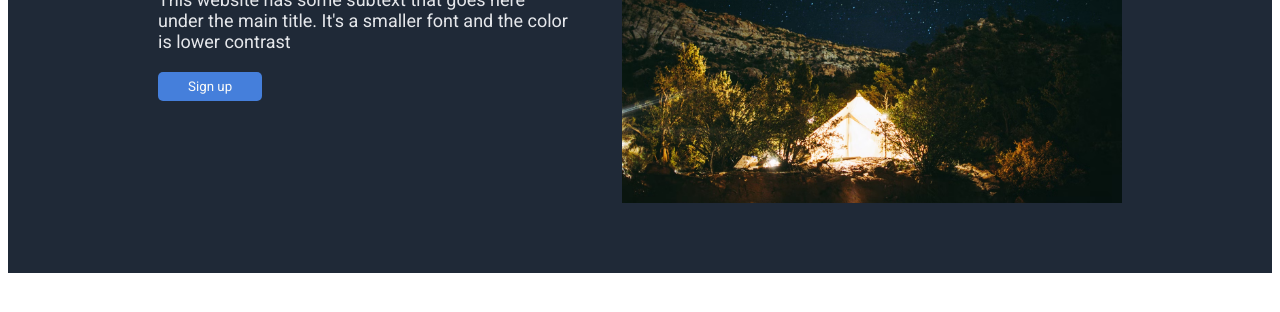
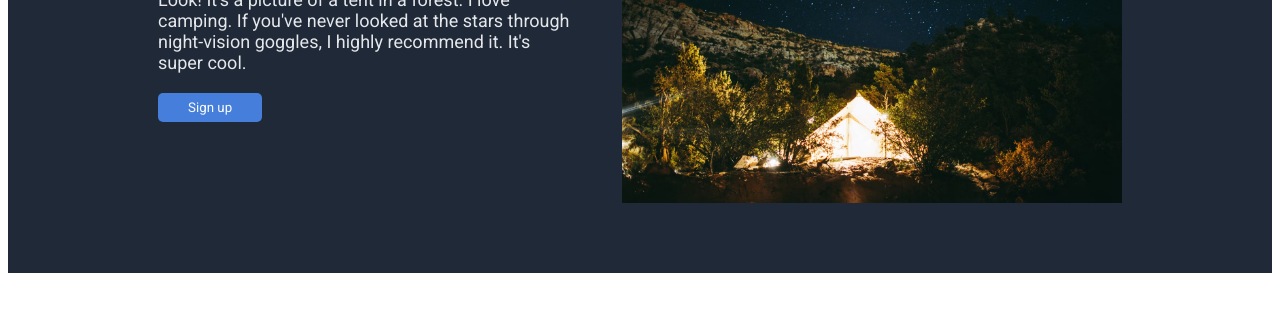
Before and after one commit to manwithaplandy/TOP-Landing-Page, a plain HTML site: page index.html in a window 1280 px wide. Shown: the part 276-588 px from the top of the page. Drawn offline with Linux system fonts and the light colour scheme.

Commit message:
Change some text

```diff
--- a/index.html
+++ b/index.html
@@ -25,7 +25,7 @@
             <div class="banner">
                 <div class="herotext">
                     <div class="hero-main">This website is awesome</div>
-                    <div class="hero-secondary">This website has some subtext that goes here under the main title. It's a smaller font and the color is lower contrast</div>
+                    <div class="hero-secondary">Look! It's a picture of a tent in a forest. I love camping. If you've never looked at the stars through night-vision goggles, I highly recommend it. It's super cool.</div>
                     <button>Sign up</button>
                 </div>
                 <img src="images/camp.avif" alt="Beautiful campsite at night">
```
